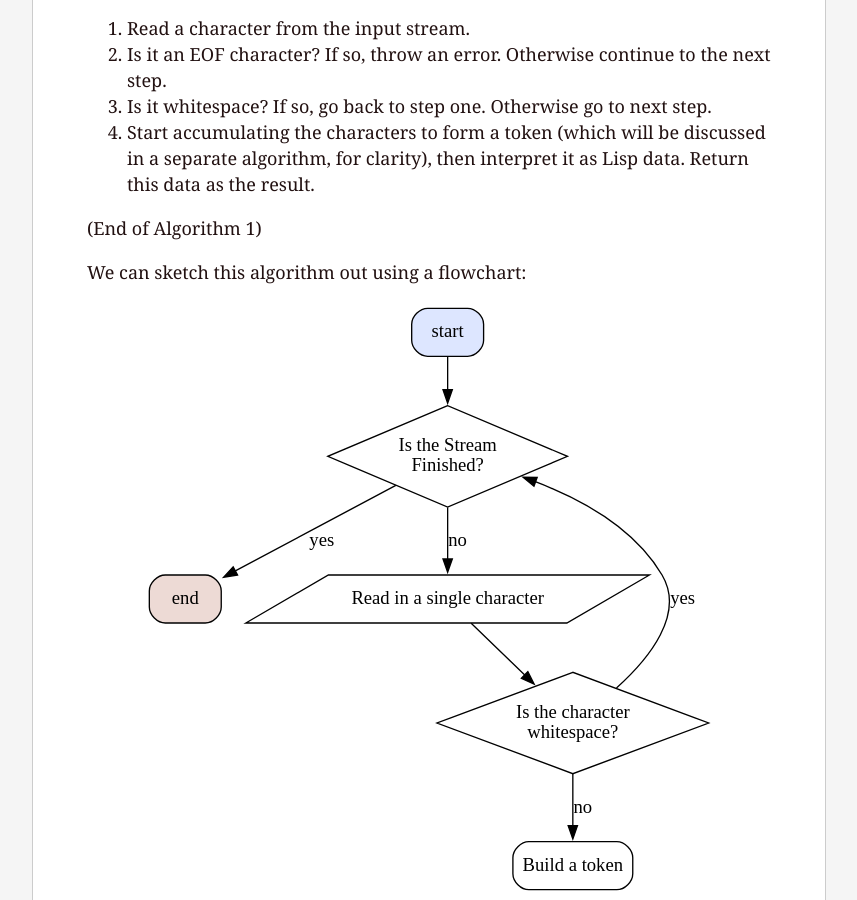
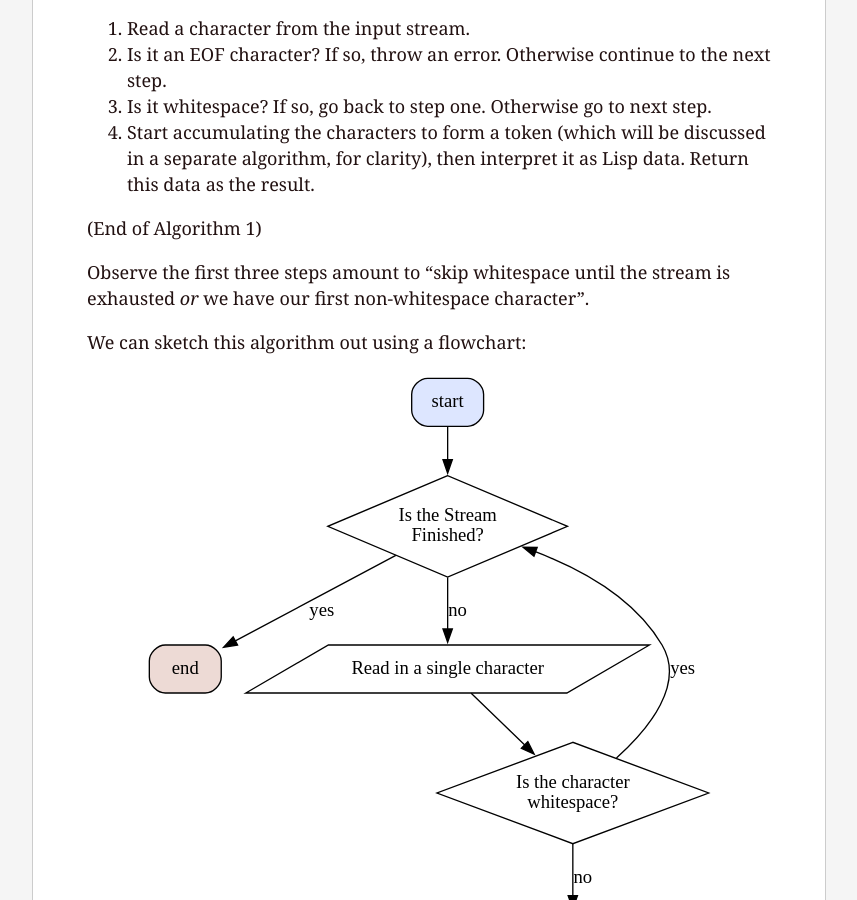
Before and after one commit to pqnelson/pqnelson.github.com, a Jekyll site: the page built from _posts/2022-12-04-make-a-lisp-reader.md, in a window 1280 px wide and 900 px high, scrolled down 552 px. Shown: the whole window, without its empty margins (211-1068 px from the left). Built offline with Jekyll 4.4.1, drawn with Linux system fonts in a browser that asks for light colours.

Commit message:
[minor] Clarified naive Lisp Reader algorithm a little

```diff
--- a/_posts/2022-12-04-make-a-lisp-reader.md
+++ b/_posts/2022-12-04-make-a-lisp-reader.md
@@ -36,6 +36,9 @@ simple workflow, given an input stream:
    data. Return this data as the result.
 
 (End of Algorithm 1)
+
+Observe the first three steps amount to "skip whitespace until the
+stream is exhausted _or_ we have our first non-whitespace character".
 
 We can sketch this algorithm out using a flowchart:
 
```
Also changed, not shown: 3 other files.
